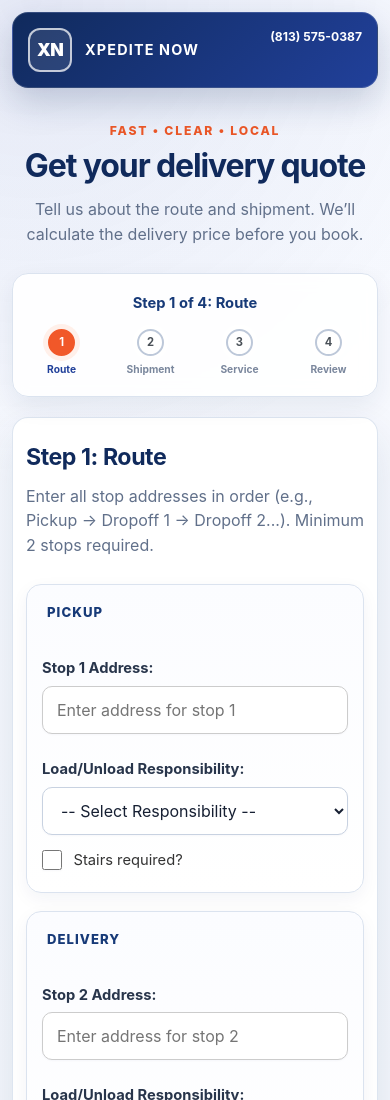
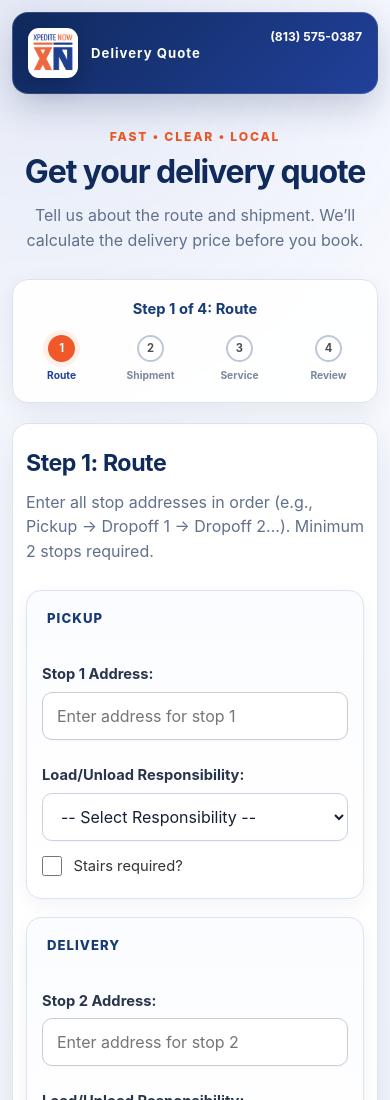
Before and after one commit to ajFocused1st/XN_Delivery_App, a plain HTML site: page Delivery_Quote_Frontend/index.html in a window 390 px wide. Shown: the top 1100 px of the page. Drawn offline with Linux system fonts and the light colour scheme; some packages are replaced by stand-ins of ours.

Commit message:
Add official Xpedite Now logo (#9)
Use the transparent official logo in the responsive quote-form header and as the browser tab icon.

```diff
--- a/Delivery_Quote_Frontend/index.html
+++ b/Delivery_Quote_Frontend/index.html
@@ -4,6 +4,7 @@
   <meta charset="UTF-8" />
   <meta name="viewport" content="width=device-width, initial-scale=1.0">
   <title>Instant Delivery Quote | Xpedite Now</title>
+  <link rel="icon" type="image/png" href="logo2026.png">
   <meta name="description" content="Request a fast, transparent local delivery quote from Xpedite Now." />
   <meta name="theme-color" content="#173a78" />
 
@@ -314,19 +315,24 @@ input[type="number"].pkg-qty {
       min-width: 0;
     }
 
-    .brand-mark {
+    .brand-logo-wrap {
       display: grid;
-      flex: 0 0 50px;
-      width: 50px;
-      height: 50px;
+      flex: 0 0 76px;
+      width: 76px;
+      height: 76px;
+      overflow: hidden;
       place-items: center;
-      border: 2px solid rgba(255, 255, 255, 0.72);
-      border-radius: 14px;
-      background: rgba(255, 255, 255, 0.1);
-      color: #fff;
-      font-size: 1.1rem;
-      font-weight: 900;
-      letter-spacing: -0.04em;
+      border: 1px solid rgba(255, 255, 255, 0.62);
+      border-radius: 17px;
+      background: #fff;
+      box-shadow: 0 8px 20px rgba(4, 18, 49, 0.24);
+    }
+
+    .brand-logo {
+      display: block;
+      width: 100%;
+      height: 100%;
+      object-fit: contain;
     }
 
     .brand-copy {
@@ -762,11 +768,11 @@ input[type="number"].pkg-qty {
         border-radius: 16px;
       }
 
-      .brand-mark {
-        flex-basis: 44px;
-        width: 44px;
-        height: 44px;
-        border-radius: 12px;
+      .brand-logo-wrap {
+        flex-basis: 58px;
+        width: 58px;
+        height: 58px;
+        border-radius: 13px;
       }
 
       .brand-copy span {
@@ -842,8 +848,15 @@ input[type="number"].pkg-qty {
         gap: 10px;
       }
 
+      .brand-logo-wrap {
+        flex-basis: 50px;
+        width: 50px;
+        height: 50px;
+        border-radius: 11px;
+      }
+
       .brand-copy strong {
-        font-size: 0.9rem;
+        font-size: 0.82rem;
       }
 
       .support-link strong {
@@ -1080,9 +1093,11 @@ input[type="number"].pkg-qty {
   <div class="page-shell">
     <header class="brand-header">
       <div class="brand-lockup">
-        <div class="brand-mark" aria-hidden="true">XN</div>
+        <span class="brand-logo-wrap">
+          <img class="brand-logo" src="logo2026.png" width="500" height="500" alt="Xpedite Now" decoding="async" fetchpriority="high">
+        </span>
         <div class="brand-copy">
-          <strong>XPEDITE NOW</strong>
+          <strong>Delivery Quote</strong>
           <span>Professional delivery services</span>
         </div>
       </div>
```
Also changed, not shown: Delivery_Quote_Frontend/logo2026.png (added).
